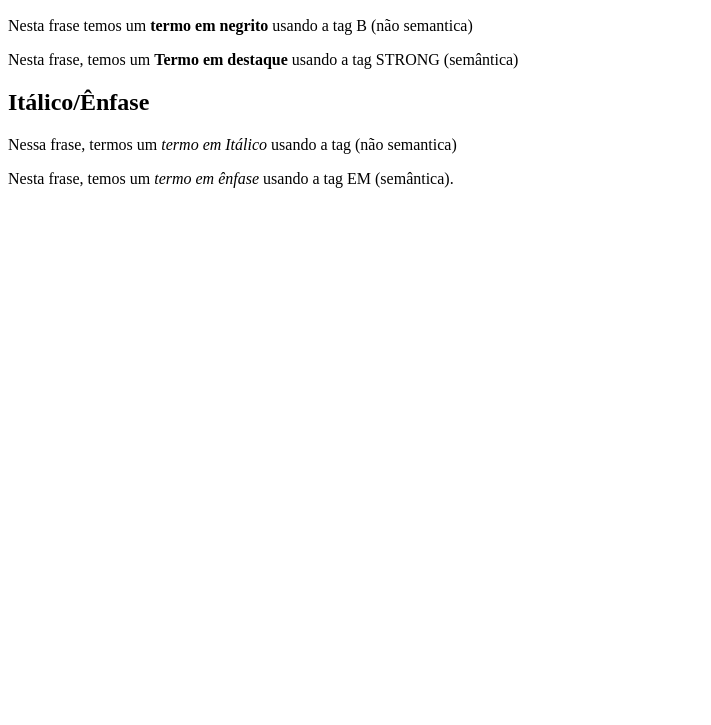
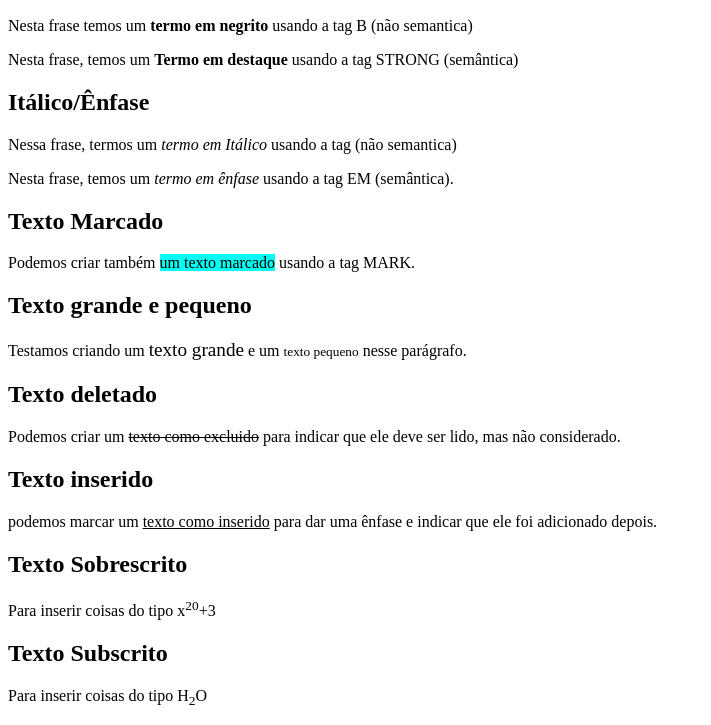
Before and after one commit to jscoutinho/html5-css3, a plain HTML site: page exercicios/ex008/index.html in a window 1280 px wide. Shown: the part 110-835 px from the top of the page, without its empty margins (0-711 px from the left). Before the commit the page ends 800 px from the top, so only its background shows below. Drawn offline with Linux system fonts and the light colour scheme.

Commit message:
Formatações Adicionais

```diff
--- a/exercicios/ex008/index.html
+++ b/exercicios/ex008/index.html
@@ -5,6 +5,11 @@
     <meta charset="UTF-8">
     <meta name="viewport" content="width=device-width, initial-scale=1.0">
     <title>Formatação de Textos</title>
+    <style>
+        mark{
+            background-color: rgb(0, 255, 242);
+        }
+    </style>
 </head>
 
 <body>
@@ -17,6 +22,21 @@
     <p>
         Nesta frase, temos um <em>termo em ênfase</em> usando a tag EM (semântica).
     </p>
+    <h2>Texto Marcado</h2>
+    <p>Podemos criar também <mark>um texto marcado</mark> usando a tag MARK.</p>
+
+    <h2>Texto grande e pequeno</h2>
+    <p>Testamos criando um <big>texto grande</big> e um <small>texto pequeno</small> nesse parágrafo. </p>
+
+    <h2>Texto deletado</h2>
+    <p>Podemos criar um <del>texto como excluido</del> para indicar que ele deve ser lido, mas não considerado.</p>
+    <h2>Texto inserido</h2>
+    <p>podemos marcar um <ins>texto como inserido</ins> para dar uma ênfase e indicar que ele foi adicionado depois.</p>
+
+    <h2>Texto Sobrescrito</h2>
+    <p>Para inserir coisas do tipo x<sup>20</sup>+3</p>
+    <h2>Texto Subscrito</h2>
+    <p>Para inserir coisas do tipo H<sub>2</sub>O</p>
 </body>
 
 </html>
```
